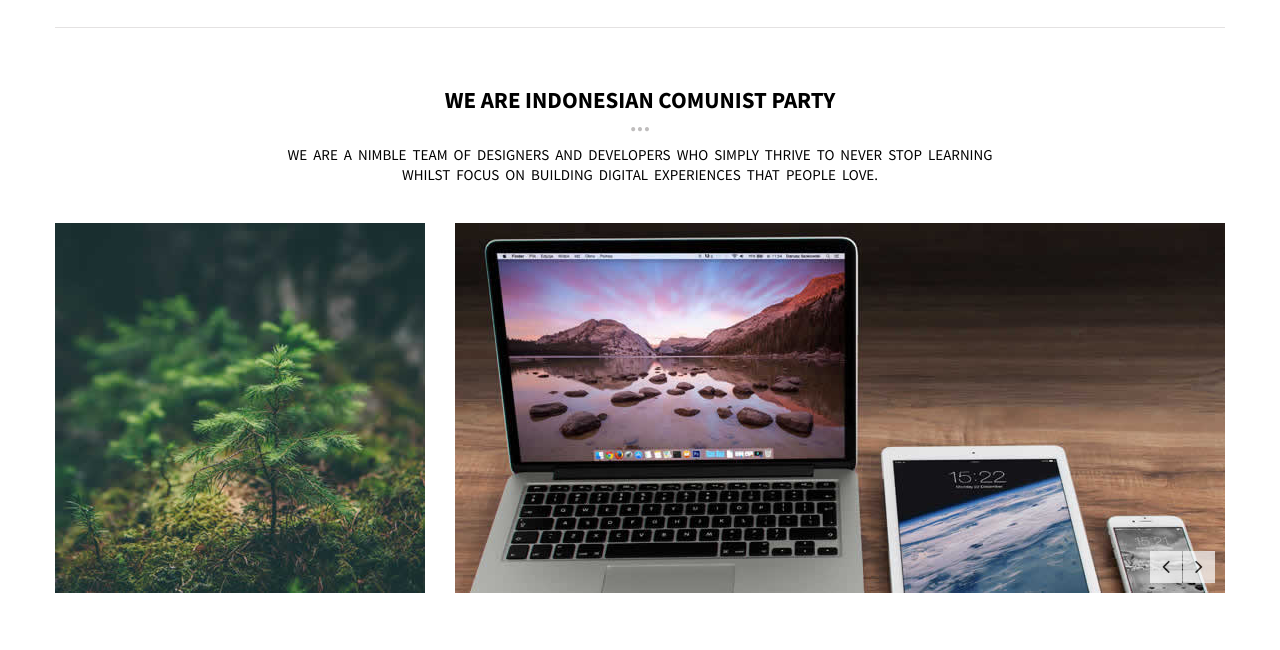
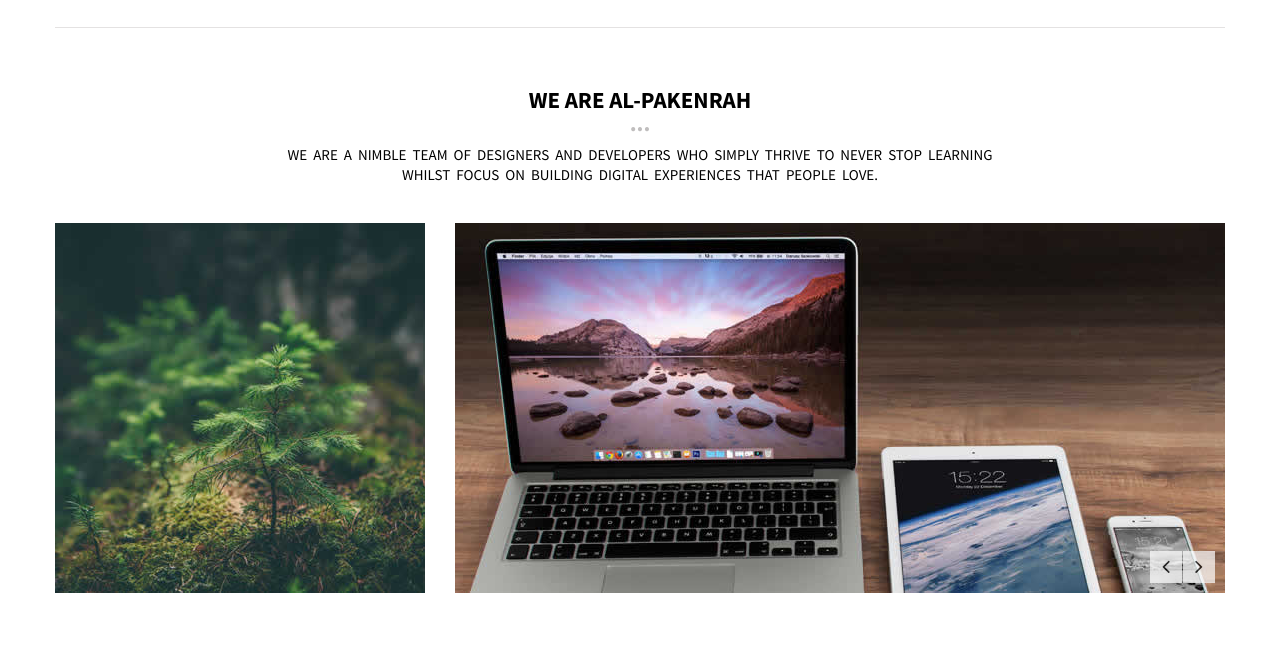
Before and after one commit to SiblingsofDajjal/latweb, a plain HTML site: page index.html in a window 1280 px wide. Shown: the part 98-748 px from the top of the page. Drawn offline with Linux system fonts and the light colour scheme; files whose address does not match are found by name.

Commit message:
fix: new name, video, and audio

```diff
--- a/index.html
+++ b/index.html
@@ -101,7 +101,7 @@
 
             <div class="large-8 large-centered column">
                 <div class="title">
-                    <h1>WE ARE INDONESIAN COMUNIST PARTY</h1>
+                    <h1>WE ARE AL-PAKENRAH</h1>
                     <span>...</span>
                     <p>We are a nimble team of designers and developers WHO simply thrive to never stop
                         learning<br />whilst focus on building digital experiences that people love.</p>
```
Also changed, not shown: 1 other file.
